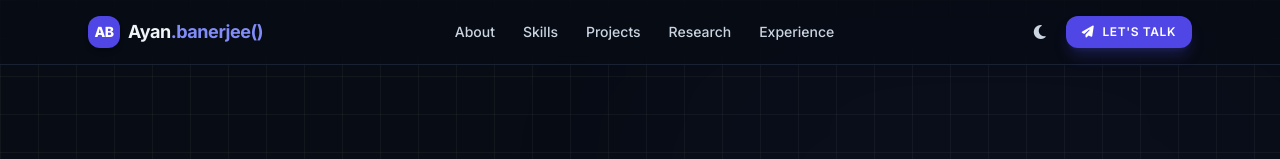
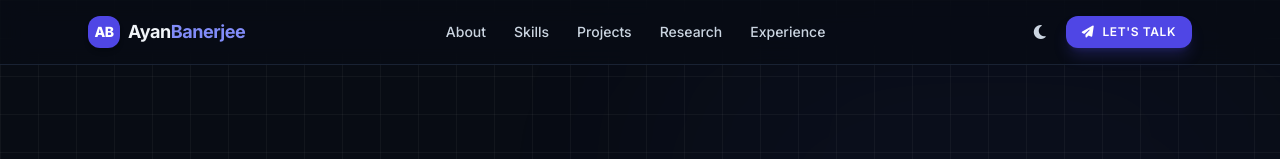
Before and after one commit to ayanbanerjee-png/ayan-portfolio, a plain HTML site: page index.html in a window 1280 px wide. Shown: the top 159 px of the page. Drawn offline with nearby package versions, Linux system fonts and the light colour scheme.

Commit message:
Correct spelling of 'Banerjee' in index.html

```diff
--- a/index.html
+++ b/index.html
@@ -125,7 +125,7 @@
     <div class="max-w-6xl mx-auto px-4 sm:px-6 h-16 flex items-center justify-between">
       <a href="#" class="font-bold text-lg tracking-tight flex items-center gap-2 group">
         <span class="w-8 h-8 rounded-xl bg-indigo-600 text-white flex items-center justify-center text-sm font-black shadow-md group-hover:rotate-6 transition-transform">AB</span>
-        <span class="tracking-tight">Ayan<span class="text-indigo-600 dark:text-indigo-400">.banerjee()</span></span>
+        <span class="tracking-tight">Ayan<span class="text-indigo-600 dark:text-indigo-400">Banerjee</span></span>
       </a>
 
       <!-- Desktop Nav -->
```
